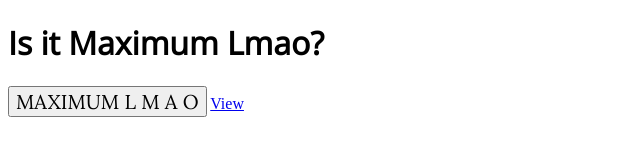
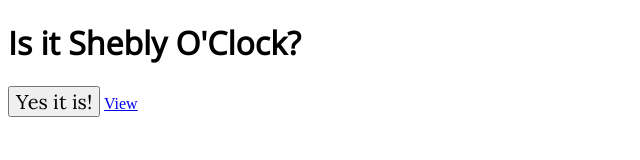
Before and after one commit to sarangjo/shebly-oclock, a plain HTML site: page index.html in a window 1280 px wide. Shown: the whole page, without its empty margins (0-640 px from the left). Drawn offline with nearby package versions, Linux system fonts and the light colour scheme.

Commit message:
Replace placeholder text with real text

```diff
--- a/index.html
+++ b/index.html
@@ -15,8 +15,8 @@
     </style>
   </head>
   <body>
-    <h1>Is it Maximum Lmao?</h1>
-    <button id="btn">MAXIMUM L M A O</button>
+    <h1>Is it Shebly O'Clock?</h1>
+    <button id="btn">Yes it is!</button>
     <a href="/view/">View</a>
   </body>
 </html>
```
Also changed, not shown: view/index.html (+1 -1 lines).
